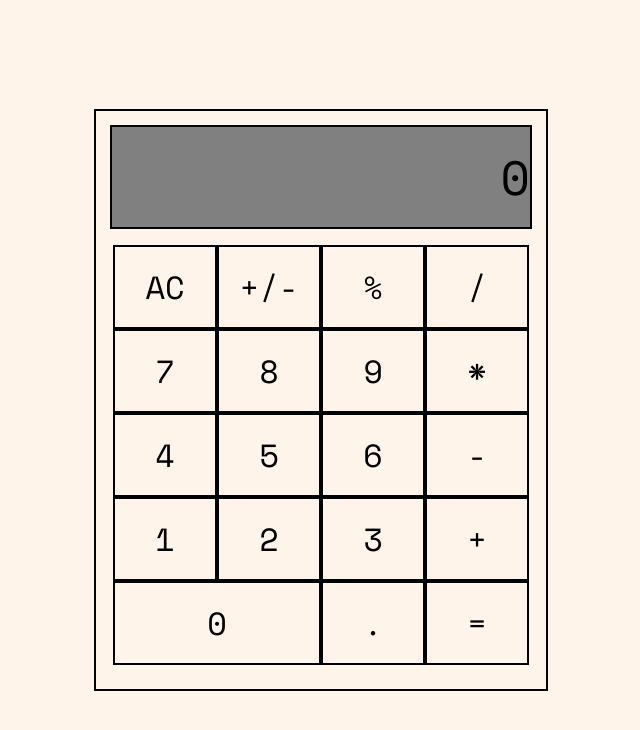
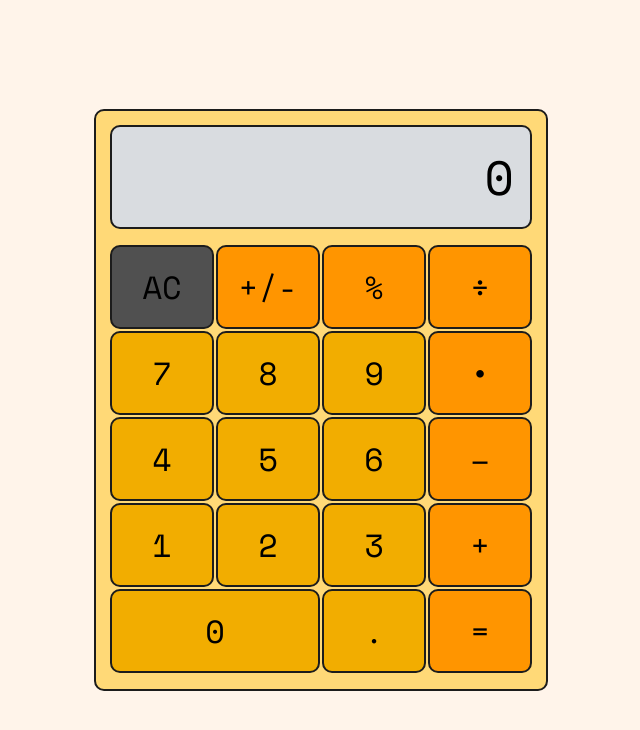
Before and after one commit to Tristanlimyr/Calculator, a plain HTML site: page index.html in a window 1280 px wide. Both pictures are taken after a click on the element "AC". Shown: the whole page, without its empty margins (319-959 px from the left). Drawn offline with nearby package versions, Linux system fonts and the light colour scheme.

Commit message:
Added styles for buttons

```diff
--- a/index.html
+++ b/index.html
@@ -21,32 +21,32 @@
         <div class="container">
             <div class="row">
                 <div class="button" id="clear">AC</div>
-                <div class="button" id="sign">+/-</div>
-                <div class="button" id="percent">%</div>
-                <div class="button" id="divide">/</div>
+                <div class="button operator" id="sign">+/-</div>
+                <div class="button operator" id="percent">%</div>
+                <div class="button operator" id="divide">÷</div>
             </div>
             <div class="row">
                 <div class="button" id="7">7</div>
                 <div class="button" id="8">8</div>
                 <div class="button" id="9">9</div>
-                <div class="button" id="multiply">*</div>
+                <div class="button operator" id="multiply">•</div>
             </div>
             <div class="row">
                 <div class="button" id="4">4</div>
                 <div class="button" id="5">5</div>
                 <div class="button" id="6">6</div>
-                <div class="button" id="subtract">-</div>
+                <div class="button operator" id="subtract">–</div>
             </div>
             <div class="row">
                 <div class="button" id="1">1</div>
                 <div class="button" id="2">2</div>
                 <div class="button" id="3">3</div>
-                <div class="button" id="add">+</div>
+                <div class="button operator" id="add">+</div>
             </div>
             <div class="row">
-                <div id="zero">0</div>
+                <div class="button" id="zero">0</div>
                 <div class="button" id="decimal">.</div>
-                <div class="button" id="equal">=</div>
+                <div class="button operator" id="equal">=</div>
             </div>
         </div>
     </div>
--- a/script.js
+++ b/script.js
@@ -1,7 +1,9 @@
 const buttons = document.querySelectorAll('.button');
 const display = document.querySelector('.display');
 const pressButtonColor = 'rgb(255,217,119)';
-const defaultButtonColor = 'rgb(255, 244, 234)';
+const numberButtonColor = 'rgb(242,173,0)';
+const operatorButtonColor = 'rgb(255, 149, 0)';
+const clearButtonColor = 'rgb(80, 80, 80)';
 let retainResult = false;
 let stack = [0];
 let buttonPressed;
@@ -58,11 +60,24 @@ buttons.forEach((button) => {
 })
 
 function changeColor(e) {
-    e.target.style.backgroundColor = pressButtonColor;
+    if (e.target.id == 'clear') {
+        e.target.style.backgroundColor = 'rgb(217, 220, 224)';
+    }
+    else {
+        e.target.style.backgroundColor = pressButtonColor;
+    }
 }
 
 function changeBackColor(e) {
-    e.target.style.backgroundColor = defaultButtonColor;
+    if (e.target.classList.contains('operator')) {
+        e.target.style.backgroundColor = operatorButtonColor;
+    }
+    else if (e.target.id == 'clear') {
+        e.target.style.backgroundColor = 'rgb(80, 80, 80)';
+    }
+    else {
+        e.target.style.backgroundColor = numberButtonColor;
+    }
 }
 
 // stack will contain Number type for numbers
@@ -73,13 +88,16 @@ function addToStack(input) {
     let b;
     let operator;
     if (Number(input) || Number(input) == 0) { // input is a number
+        retainResult = false;
         if (Number(prev) || prev == 0) { // prev is a number
             stack.pop();
             prev = (Number(prev) * 10) + Number(input);
             stack.push(prev);
+            displayResult(prev);
         }
         else { // prev is operator or stack is empty
             stack.push(Number(input));
+            displayResult(Number(input));
         }
     }
     else {
--- a/style.css
+++ b/style.css
@@ -15,46 +15,62 @@ body {
     align-items: center;
     justify-content: center;
     gap: 16px;
-    border: 2px solid black;
+    border: 2px solid rgb(28, 28, 28);
     height: 550px;
     width: 450px;
     padding: 14px 0px;
+    background-color: rgb(255, 217, 119);
+    border-radius: 10px;
 }
 
 .display {
-    width: 418px;
+    width: 386px;
     height: 100px;
-    border: 2px solid black;
-    background-color: grey;
+    border: 2px solid rgb(28, 28, 28);
+    background-color: rgb(217, 220, 224);
     font-size: 48px;
     text-align: right;
     line-height: 100px;
+    padding: 0px 16px;
+    border-radius: 10px;
 }
 
 .container {
     flex: 1;
     display: flex;
     flex-direction: column;
+    gap: 2px;
 }
 
 .row {
     display: flex;
+    gap: 2px;
 }
 
 .button {
     width: 100px;
     height: 80px;
-    border: 2px solid black;
+    border: 2px solid rgb(28, 28, 28);
+    text-align: center;
+    line-height: 80px;
+    font-size: 32px;
+    background-color: rgb(242, 173, 0);
+    border-radius: 10px;
+}
+
+.button.operator {
+    background-color: rgb(255, 149, 0);
+}
+
+#clear {
+    background-color: rgb(80, 80, 80);
+}
+
+#zero {
+    width: 206px;
+    height: 80px;
+    border: 2px solid rgb(28, 28, 28);
     text-align: center;
     line-height: 80px;
     font-size: 32px;
 }
-
-#zero {
-    width: 204px;
-    height: 80px;
-    border: 2px solid black;
-    text-align: center;
-    line-height: 80px;
-    font-size: 32px;
-}
```
